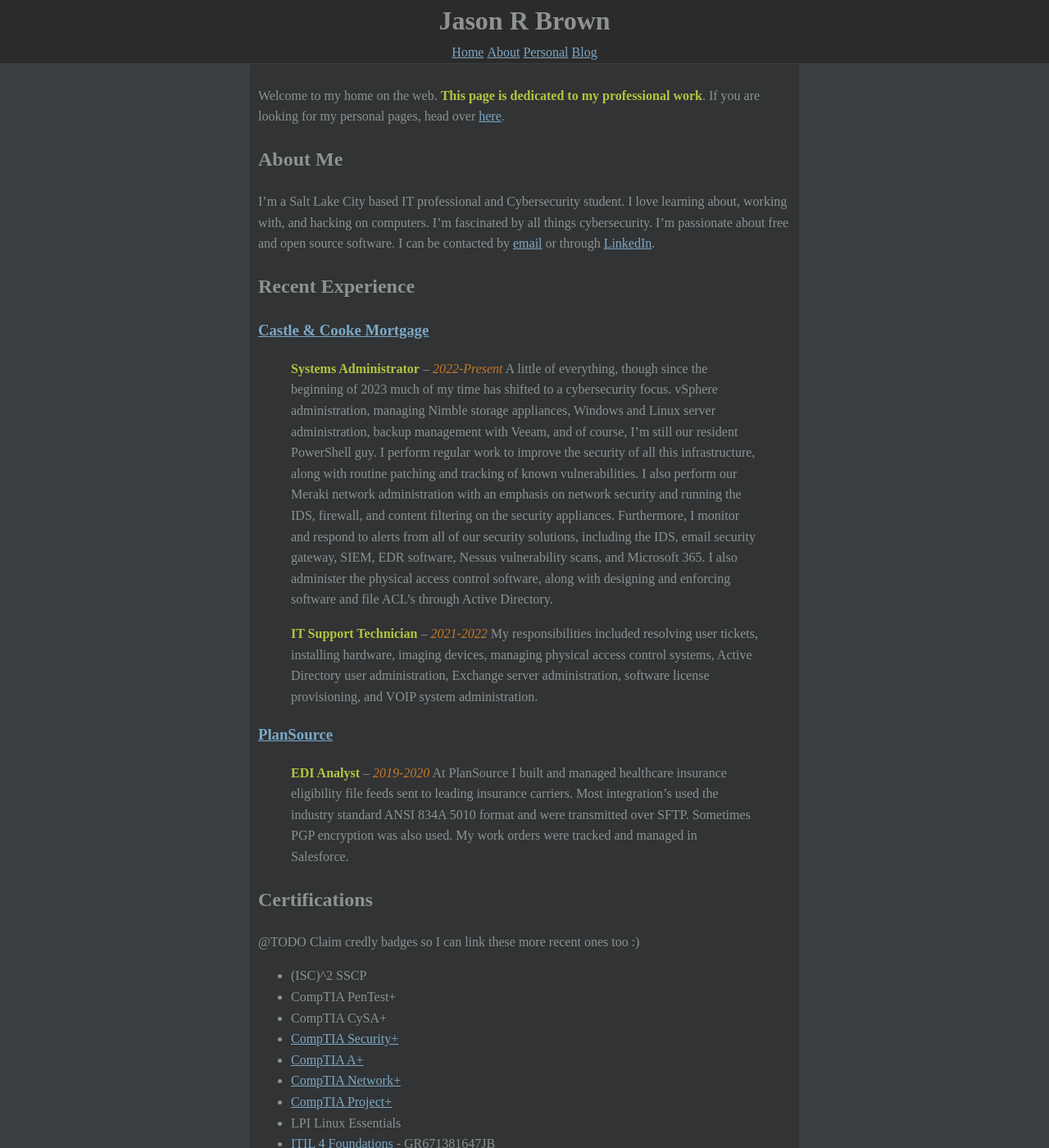
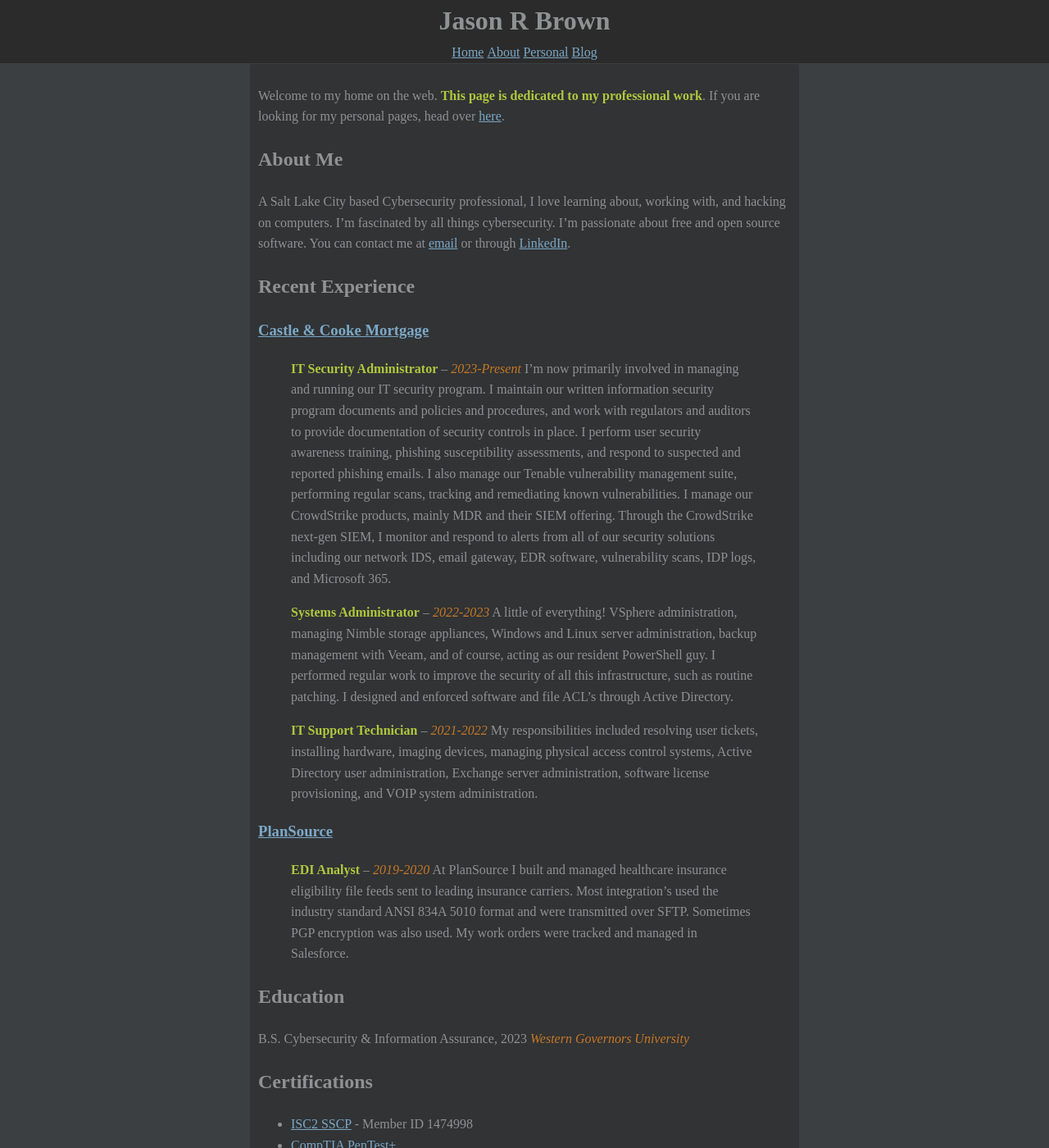
Before and after one commit to noUsernamesLef7/noUsernamesLef7.github.io, a Jekyll site: the page built from index.md, in a window 1280 px wide and 1400 px high. Shown: the whole window at 82% size. Built offline with Jekyll 4.4.1, drawn with Linux system fonts in a browser that asks for light colours; some of the changed text lies outside the part shown.

Commit message:
Update home page

```diff
--- a/index.md
+++ b/index.md
@@ -8,22 +8,27 @@ title: Jason Brown's Site
 Welcome to my home on the web. **This page is dedicated to my professional work**. If you are looking for my personal pages, head over [here](/personal).
 
 ## About Me
-I'm a Salt Lake City based IT professional and Cybersecurity student. I love learning about, working with, and hacking on computers. I'm fascinated by all things cybersecurity. I'm passionate about free and open source software. I can be contacted by [email](mailto:jason@jasonrbrown.dev) or through [LinkedIn](https://www.linkedin.com/in/jason-brown-a1a964138/).
+A Salt Lake City based Cybersecurity professional, I love learning about, working with, and hacking on computers. I'm fascinated by all things cybersecurity. I'm passionate about free and open source software. You can contact me at [email](mailto:jason@jasonrbrown.dev) or through [LinkedIn](https://www.linkedin.com/in/jason-brown-a1a964138/).
 
 ## Recent Experience
 ### [Castle & Cooke Mortgage](https://castlecookemortgage.com)
-> **Systems Administrator** -- *2022-Present* A little of everything, though since the beginning of 2023 much of my time has shifted to a cybersecurity focus. vSphere administration, managing Nimble storage appliances, Windows and Linux server administration, backup management with Veeam, and of course, I'm still our resident PowerShell guy. I perform regular work to improve the security of all this infrastructure, along with routine patching and tracking of known vulnerabilities. I also perform our Meraki network administration with an emphasis on network security and running the IDS, firewall, and content filtering on the security appliances. Furthermore, I monitor and respond to alerts from all of our security solutions, including the IDS, email security gateway, SIEM, EDR software, Nessus vulnerability scans, and Microsoft 365. I also administer the physical access control software, along with designing and enforcing software and file ACL's through Active Directory.
+> **IT Security Administrator** -- *2023-Present* I'm now primarily involved in managing and running our IT security program. I maintain our written information security program documents and policies and procedures, and work with regulators and auditors to provide documentation of security controls in place. I perform user security awareness training, phishing susceptibility assessments, and respond to suspected and reported phishing emails. I also manage our Tenable vulnerability management suite, performing regular scans, tracking and remediating known vulnerabilities. I manage our CrowdStrike products, mainly MDR and their SIEM offering. Through the CrowdStrike next-gen SIEM, I monitor and respond to alerts from all of our security solutions including our network IDS, email gateway, EDR software, vulnerability scans, IDP logs, and Microsoft 365.
+
+> **Systems Administrator** -- *2022-2023* A little of everything! VSphere administration, managing Nimble storage appliances, Windows and Linux server administration, backup management with Veeam, and of course, acting as our resident PowerShell guy. I performed regular work to improve the security of all this infrastructure, such as routine patching. I designed and enforced software and file ACL's through Active Directory.
 
 > **IT Support Technician** -- *2021-2022* My responsibilities included resolving user tickets, installing hardware, imaging devices, managing physical access control systems, Active Directory user administration, Exchange server administration, software license provisioning, and VOIP system administration.
 
 ### [PlanSource](https://plansource.com)
 > **EDI Analyst** -- *2019-2020* At PlanSource I built and managed healthcare insurance eligibility file feeds sent to leading insurance carriers. Most integration's used the industry standard ANSI 834A 5010 format and were transmitted over SFTP. Sometimes PGP encryption was also used. My work orders were tracked and managed in Salesforce.
 
+## Education
+B.S. Cybersecurity & Information Assurance, 2023
+*Western Governors University*
+
 ## Certifications
-@TODO Claim credly badges so I can link these more recent ones too :)
-* (ISC)^2 SSCP
-* CompTIA PenTest+
-* CompTIA CySA+
+* [ISC2 SSCP](https://www.credly.com/badges/e3593a73-90dc-4615-ae8b-27b8e7b25a59/public_url) - Member ID 1474998
+* [CompTIA PenTest+](https://www.credly.com/badges/bd5fb32f-12c2-4bee-914f-f18b55b484fd/public_url)
+* [CompTIA CySA+](https://www.credly.com/badges/01da7220-e128-4366-9f62-2a2976b2f723/public_url)
 * [CompTIA Security+](https://www.credly.com/badges/e280cdd9-dc51-428d-8f67-d12b1e279ca6/public_url)
 * [CompTIA A+](https://www.credly.com/badges/e7802eab-17bf-46c9-ba62-3c245e82370f/public_url)
 * [CompTIA Network+](https://www.credly.com/badges/dccf5679-036a-449c-ba98-6c30f0c52a48/public_url)
@@ -36,29 +41,38 @@ I'm a Salt Lake City based IT professional and Cybersecurity student. I love lea
 ## Skills
 > Check out my [GitHub!](https://github.com/noUsernamesLef7)
 
-### Technologies; A sample of what I work with
-* VMWare vSphere
-* HPE Nimble
-* Ansible
-* Docker
+### Technologies: A sample of what I work with
+* Security Tools
+    * Okta
+    * Mimecast Email Security
+    * CrowdStrike, MDR & SIEM
+    * Tenable Vulnerability Management (& Nessus)
+* DevOps
+    * Ansible
+    * Docker (& Compose)
 * Linux
     * Arch btw (Artix actually, but who's checking.)
     * Debian <3
-    * CentOS (RIP)
     * Various other distros
 * Microsoft
     * Active Directory
-    * Azure AD
-    * Exchange
+    * Entra ID
+    * Exchange (Online & 2016)
     * Microsoft 365
     * Intune
     * Windows 10/11
     * Windows Server 2003-2022
     * IIS
-* Nginx
-* Citrix VDI
-* Cisco Meraki
-* Palo VPN
+* Virtualization Stack
+    * VMWare vSphere
+    * Cisco UCS
+    * HPE Nimble
+    * Veeam Backup & Replication
+    * Zerto
+    * Citrix VDI
+* Networking
+    * Cisco Meraki
+    * Palo Alto Networks appliances
 
 ### Languages
 * Rust
```
Also changed, not shown: other parts of index.md (+3 -4 lines).
